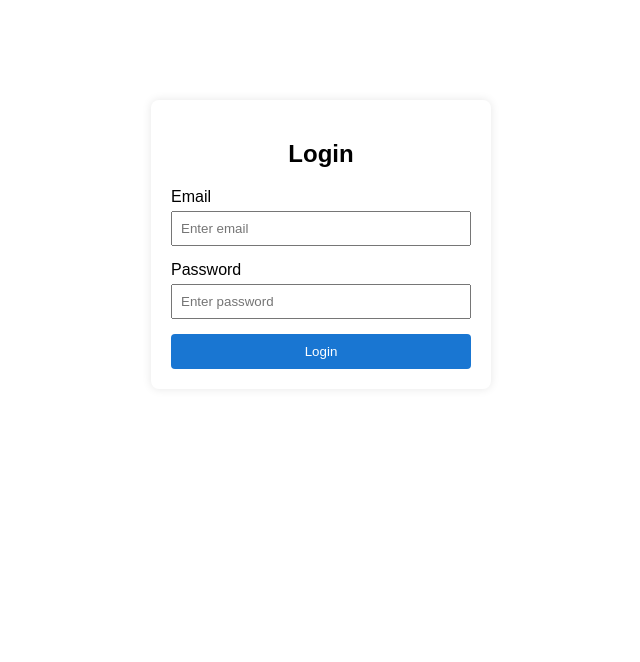
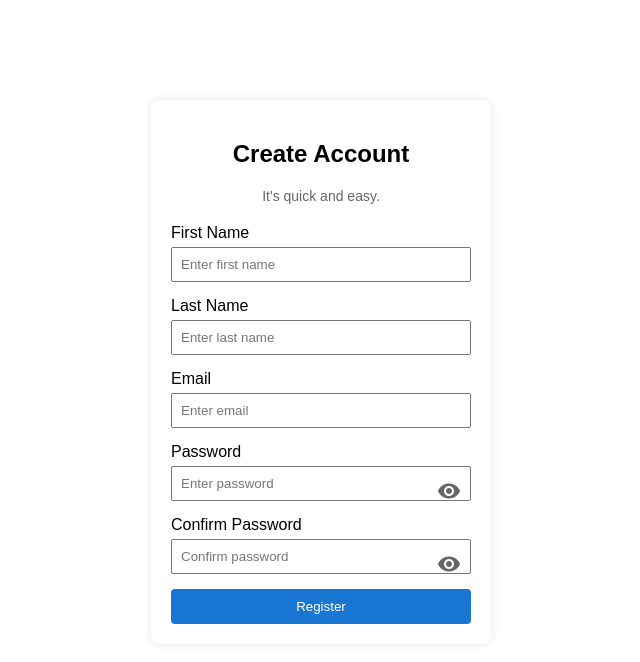
Before and after one commit to AbhishekAlhat18/login-service, an Angular app: page /accounts in a window 1280 px wide. Before the commit this address led to /. Shown: the top 662 px of the page, without its empty margins (319-959 px from the left). Built offline with nearby package versions, Linux system fonts and the light colour scheme.

Commit message:
feat: Add Registartion Component

```diff
--- a/angular.json
+++ b/angular.json
@@ -37,6 +37,7 @@
               }
             ],
             "styles": [
+              "@angular/material/prebuilt-themes/azure-blue.css",
               "src/styles.css"
             ],
             "scripts": []
@@ -95,6 +96,7 @@
               }
             ],
             "styles": [
+              "@angular/material/prebuilt-themes/azure-blue.css",
               "src/styles.css"
             ],
             "scripts": []
--- a/package.json
+++ b/package.json
@@ -11,10 +11,12 @@
   "private": true,
   "dependencies": {
     "@angular/animations": "^19.1.0",
+    "@angular/cdk": "^19.2.9",
     "@angular/common": "^19.1.0",
     "@angular/compiler": "^19.1.0",
     "@angular/core": "^19.1.0",
     "@angular/forms": "^19.1.0",
+    "@angular/material": "^19.2.9",
     "@angular/platform-browser": "^19.1.0",
     "@angular/platform-browser-dynamic": "^19.1.0",
     "@angular/router": "^19.1.0",
--- a/src/app/app-routing.module.ts
+++ b/src/app/app-routing.module.ts
@@ -1,7 +1,12 @@
 import { NgModule } from '@angular/core';
 import { RouterModule, Routes } from '@angular/router';
+import { LoginComponent } from './components/login/login.component';
+import { RegistrationComponent } from './components/registration/registration.component';
 
-const routes: Routes = [];
+const routes: Routes = [
+  {path:'', component: LoginComponent},
+  {path:'accounts',component: RegistrationComponent }
+];
 
 @NgModule({
   imports: [RouterModule.forRoot(routes)],
--- a/src/app/app.component.html
+++ b/src/app/app.component.html
@@ -1 +1 @@
-<app-login></app-login>
+<router-outlet></router-outlet>
--- /dev/null
+++ b/src/app/components/registration/registration.component.css
@@ -0,0 +1,65 @@
+/* registration.component.css */
+.registration-container {
+  width: 300px;
+  margin: 100px auto;
+  padding: 20px;
+  box-shadow: 0 0 10px rgba(0,0,0,0.1);
+  border-radius: 8px;
+  font-family: Arial, sans-serif;
+}
+
+.registration-container h2 {
+  text-align: center;
+  margin-bottom: 20px;
+}
+
+.registration-container div {
+  margin-bottom: 15px;
+}
+
+.registration-container input {
+  width: 100%;
+  padding: 8px;
+  margin-top: 5px;
+  box-sizing: border-box;
+}
+
+.registration-container button {
+  width: 100%;
+  padding: 10px;
+  background-color: #1976d2;
+  color: white;
+  border: none;
+  border-radius: 4px;
+  cursor: pointer;
+}
+
+.registration-container button:hover {
+  background-color: #1565c0;
+}
+
+.subtitle {
+  text-align: center;
+  font-size: 14px;
+  color: #666;
+  margin-bottom: 20px;
+}
+
+.password-wrapper {
+  position: relative;
+  margin-bottom: 15px;
+}
+
+.password-wrapper input {
+  width: 100%;
+  padding: 8px;
+  box-sizing: border-box;
+}
+
+.toggle {
+  position: absolute;
+  right: 10px;
+  top: 36px;
+  cursor: pointer;
+  color: #666;
+}
--- /dev/null
+++ b/src/app/components/registration/registration.component.html
@@ -0,0 +1,33 @@
+<div class="registration-container">
+  <h2>Create Account</h2>
+  <p class="subtitle">It's quick and easy.</p>
+  <form>
+    <div>
+      <label>First Name</label>
+      <input type="text" placeholder="Enter first name" />
+    </div>
+    <div>
+      <label>Last Name</label>
+      <input type="text" placeholder="Enter last name" />
+    </div>
+    <div>
+      <label>Email</label>
+      <input type="email" placeholder="Enter email" />
+    </div>
+    <div class="password-wrapper">
+      <label>Password</label>
+      <input [type]="showPassword ? 'text' : 'password'" placeholder="Enter password" />
+      <mat-icon class="toggle" (click)="togglePasswordVisibility()">
+        {{ showPassword ? 'visibility_off' : 'visibility' }}
+      </mat-icon>
+    </div>
+    <div class="password-wrapper">
+      <label>Confirm Password</label>
+      <input [type]="showConfirmPassword ? 'text' : 'password'" placeholder="Confirm password" />
+      <mat-icon class="toggle" (click)="toggleConfirmPasswordVisibility()">
+        {{ showConfirmPassword ? 'visibility_off' : 'visibility' }}
+      </mat-icon>
+    </div>
+    <button type="submit">Register</button>
+  </form>
+</div>
--- /dev/null
+++ b/src/app/components/registration/registration.component.ts
@@ -0,0 +1,21 @@
+import { Component } from '@angular/core';
+
+@Component({
+  selector: 'app-registration',
+  standalone: false,
+  templateUrl: './registration.component.html',
+  styleUrl: './registration.component.css'
+})
+export class RegistrationComponent {
+  showPassword: boolean = false;
+  showConfirmPassword: boolean = false;
+
+  togglePasswordVisibility() {
+    this.showPassword = !this.showPassword;
+  }
+
+  toggleConfirmPasswordVisibility() {
+    this.showConfirmPassword = !this.showConfirmPassword;
+  }
+
+}
--- a/src/index.html
+++ b/src/index.html
@@ -6,8 +6,10 @@
   <base href="/">
   <meta name="viewport" content="width=device-width, initial-scale=1">
   <link rel="icon" type="image/x-icon" href="favicon.ico">
+  <link href="https://fonts.googleapis.com/css2?family=Roboto:wght@300;400;500&display=swap" rel="stylesheet">
+  <link href="https://fonts.googleapis.com/icon?family=Material+Icons" rel="stylesheet">
 </head>
-<body>
+<body class="mat-typography">
   <app-root></app-root>
 </body>
 </html>
--- a/src/styles.css
+++ b/src/styles.css
@@ -1 +1,4 @@
 /* You can add global styles to this file, and also import other style files */
+
+html, body { height: 100%; }
+body { margin: 0; font-family: Roboto, "Helvetica Neue", sans-serif; }
```
Also changed, not shown: src/app/app.module.ts (+6 -2 lines), 2 other files (tests, documents, lock files or other folders).
